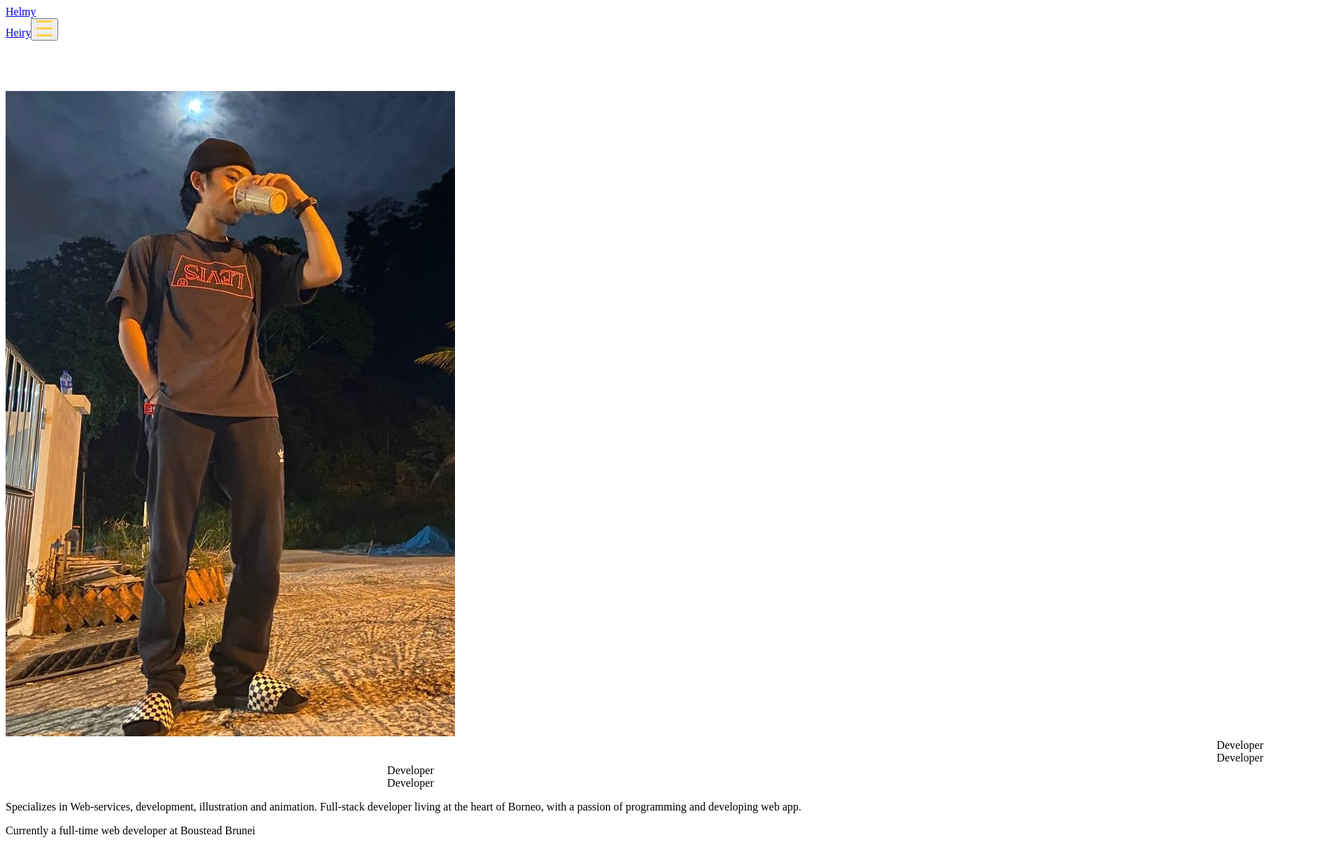
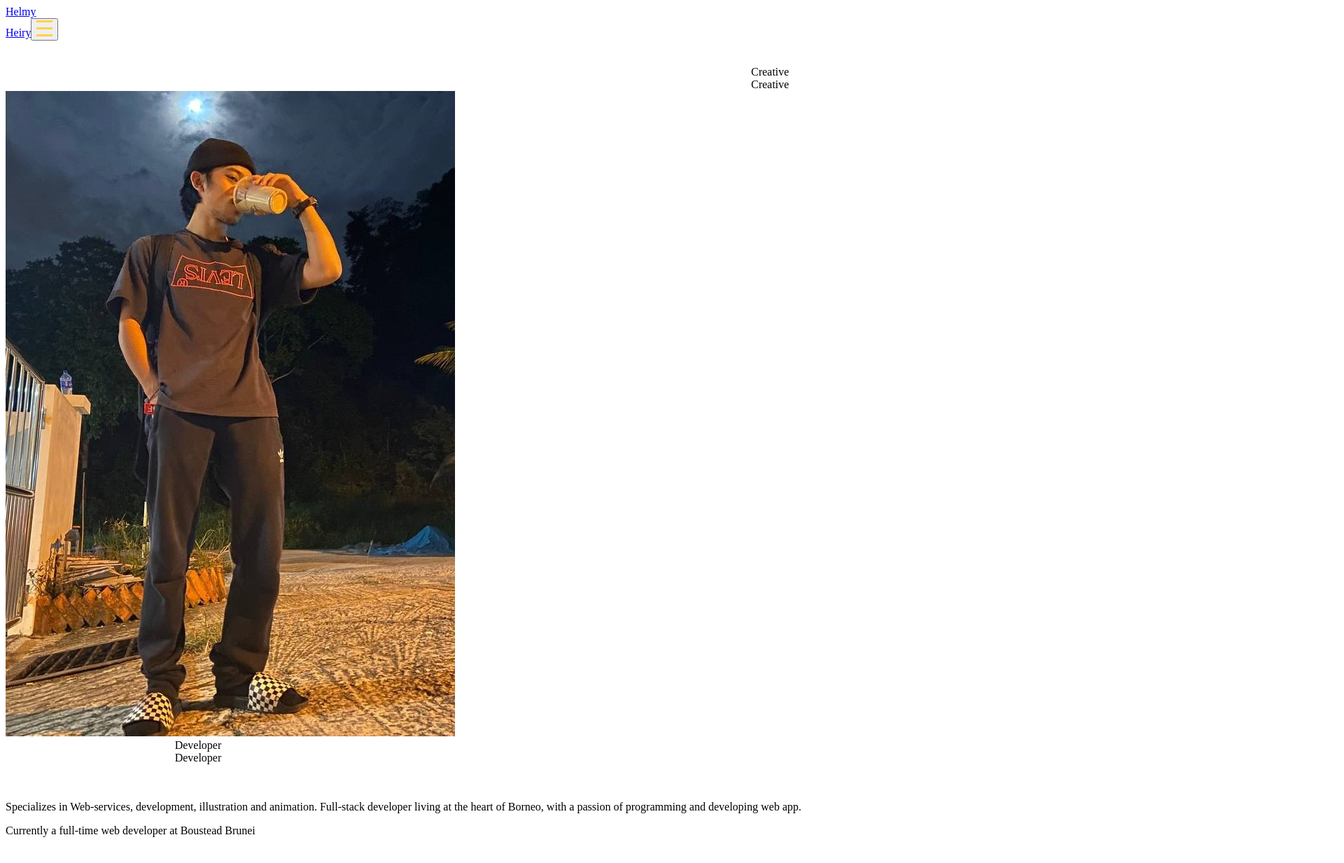
Before and after one commit to HeiryH/Portfolio, a React (Vite) app: page / in a window 1280 px wide. Shown: the top 1233 px of the page at 70% size, 1920 px wide, since content can reach past the window. Built offline with nearby package versions, Linux system fonts and the light colour scheme; the HTML template or start-up script is replaced by a standard one; a web font is replaced by a local one.

Commit message:
edit home framer

```diff
--- a/src/components/Home.jsx
+++ b/src/components/Home.jsx
@@ -5,12 +5,12 @@ const home = () => {
 
   const Creative = {
     animate: {
-      x: [0, -2220],
+      x: ['100vw', '-100vw'],
       transition: {
         x: {
           repeat: Infinity,
           repeatType: "loop",
-          duration: 8,
+          duration: 10,
           ease: "linear",
         },
       },
@@ -19,14 +19,14 @@ const home = () => {
 
   const CreativeDelay = {
     animate: {
-      x: [0, -2220],
+      x: ['100vw', '-100vw'],
       transition: {
         x: {
           repeat: Infinity,
           repeatType: "loop",
-          duration: 8,
+          duration: 10,
           ease: "linear",
-          delay: 4.2,
+          delay: 5,
         },
       },
     },
@@ -34,12 +34,12 @@ const home = () => {
 
   const Developer = {
     animate: {
-      x: [0, 2370],
+      x: ['-95vw', '100vw'],
       transition: {
         x: {
           repeat: Infinity,
           repeatType: "loop",
-          duration: 8,
+          duration: 10,
           ease: "linear",
         },
       },
@@ -48,14 +48,14 @@ const home = () => {
 
   const DeveloperDelay = {
     animate: {
-      x: [0, 2370],
+      x: ['-95vw', '100vw'],
       transition: {
         x: {
           repeat: Infinity,
           repeatType: "loop",
-          duration: 8,
+          duration: 10,
           ease: "linear",
-          delay: 4,
+          delay: 5,
         },
       },
     },
@@ -81,7 +81,8 @@ const home = () => {
       h-[80vh]
       font-abhaya
       font-extrabold
-      text-9xl
+      text-[5.3rem]
+      md:text-[9rem]
       lg:text-[14.5em]
       block
       overflow-x-hidden
@@ -91,13 +92,13 @@ const home = () => {
 
           <div className="relative lg:top-[10rem] top-[1rem]">
 
-            <m.div variants={Creative} animate="animate" className="absolute left-[100vw] leading-[0.75]">Creative</m.div>
+            <m.div variants={Creative} animate="animate" className="absolute leading-[0.75]">Creative</m.div>
 
-            <m.div variants={Creative} animate="animate" className="absolute left-[100vw] z-[3] leading-[0.75] text-fill-transparent text-stroke">Creative</m.div>
+            <m.div variants={Creative} animate="animate" className="absolute z-[3] leading-[0.75] text-fill-transparent lg:text-stroke text-stroke2">Creative</m.div>
 
-            <m.div variants={CreativeDelay} animate="animate" className="absolute left-[100vw] leading-[0.75]">Creative</m.div>
+            <m.div variants={CreativeDelay} animate="animate" className="absolute leading-[0.75]">Creative</m.div>
 
-            <m.div variants={CreativeDelay} animate="animate" className="absolute left-[100vw] z-[3] leading-[0.75] text-fill-transparent text-stroke">Creative</m.div>
+            <m.div variants={CreativeDelay} animate="animate" className="absolute z-[3] leading-[0.75] text-fill-transparent lg:text-stroke text-stroke2">Creative</m.div>
 
           </div>
 
@@ -106,13 +107,13 @@ const home = () => {
 
           <div className="self-start relative lg:top-[-26rem] top-[-28rem]">
 
-            <m.div variants={Developer} animate="animate" className="absolute right-0 leading-[0.75]">Developer</m.div>
+            <m.div variants={Developer} animate="animate" className="absolute leading-[0.75]">Developer</m.div>
 
-            <m.div variants={Developer} animate="animate" className="absolute right-0 z-[3] leading-[0.75] text-fill-transparent text-stroke">Developer</m.div>
+            <m.div variants={Developer} animate="animate" className="absolute z-[3] leading-[0.75] text-fill-transparent lg:text-stroke text-stroke2">Developer</m.div>
 
-            <m.div variants={DeveloperDelay} animate="animate" className="absolute right-0 leading-[0.75]">Developer</m.div>
+            <m.div variants={DeveloperDelay} animate="animate" className="absolute leading-[0.75]">Developer</m.div>
 
-            <m.div variants={DeveloperDelay} animate="animate" className="absolute right-0 z-[3] leading-[0.75] text-fill-transparent text-stroke">Developer</m.div>
+            <m.div variants={DeveloperDelay} animate="animate" className="absolute z-[3] leading-[0.75] text-fill-transparent lg:text-stroke text-stroke2">Developer</m.div>
 
           </div>
 
```
